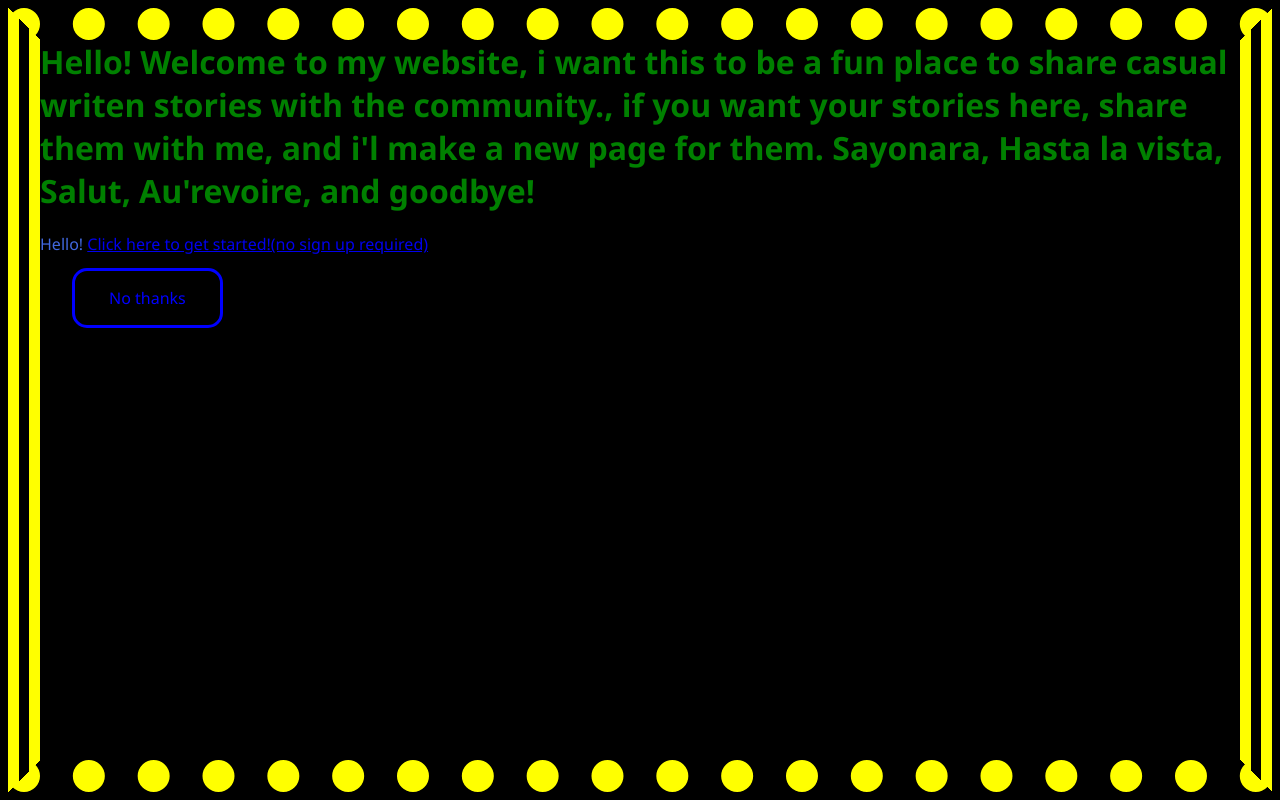
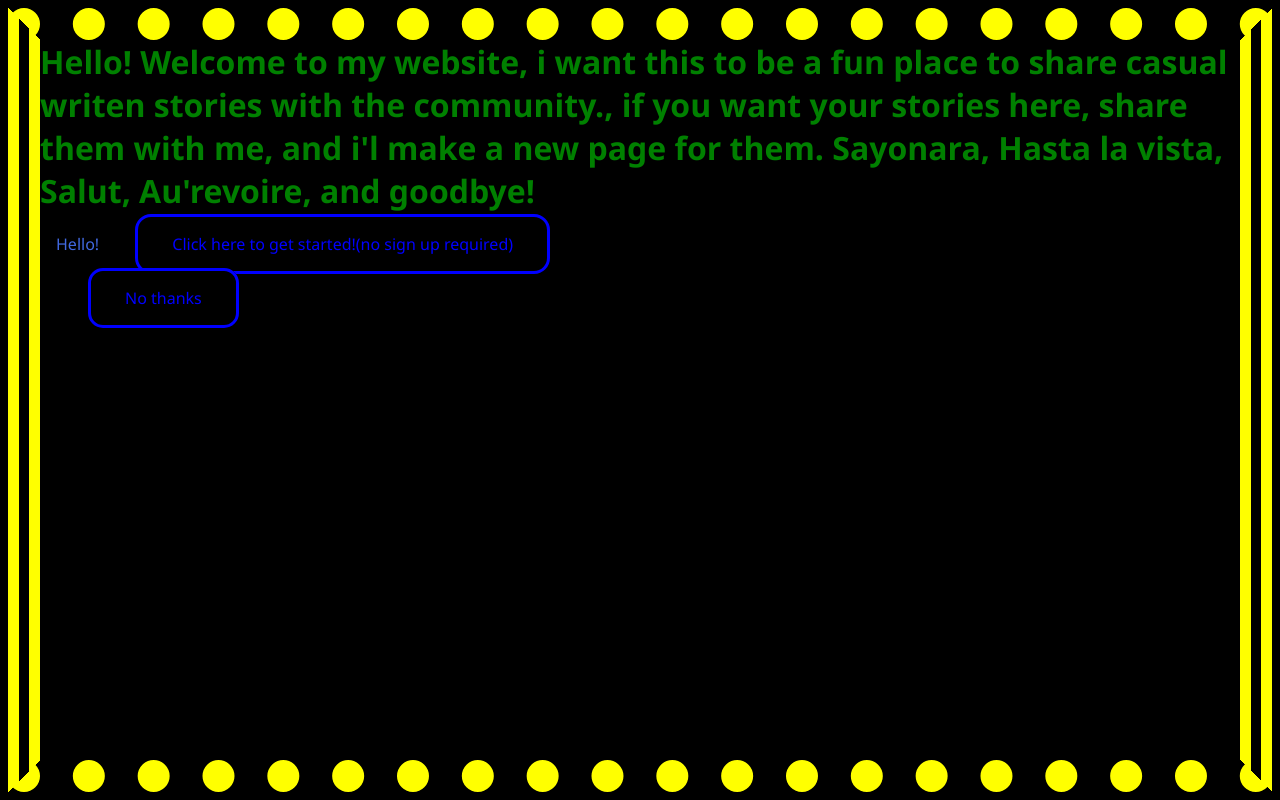
Before and after one commit to DeanHeins/Comunity-books, a plain HTML site: page index.html in a window 1280 px wide. Drawn offline with Linux system fonts and the light colour scheme.

Commit message:
PAIN, ALL I KNOW IS PAAAAAIIIIIIIIINNNNNNNNNN

```diff
--- a/indexstyle.css
+++ b/indexstyle.css
@@ -13,6 +13,26 @@ body{
     font-size:16px;
     font-family:'Segoe UI';
     color:royalblue;
+    margin:16px;
+
+   }
+
+   .a1 {
+    padding:16px 34px;
+    background-color: black;
+    border-color:blue;
+    color:blue;
+    border-style: solid;
+    border-radius: 16px;
+    margin:2rem;
+    margin-top:4rem;
+    text-decoration: none;
+    transition-duration: 0.5;
+   }
+
+   .a2:hover {
+    background-color: blue;
+    color:black;
 
    }
 
```
Also changed, not shown: next/index.html (+1 -1 lines).
